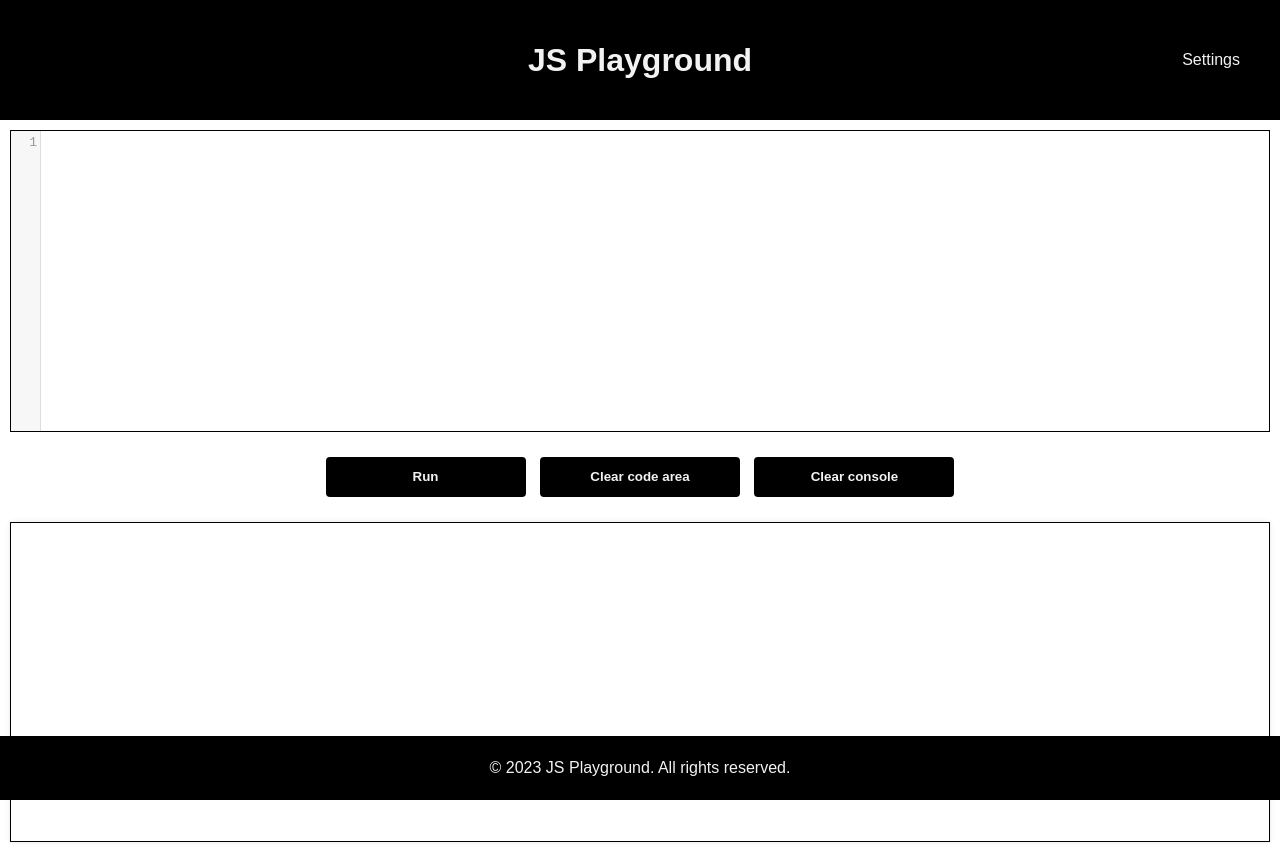
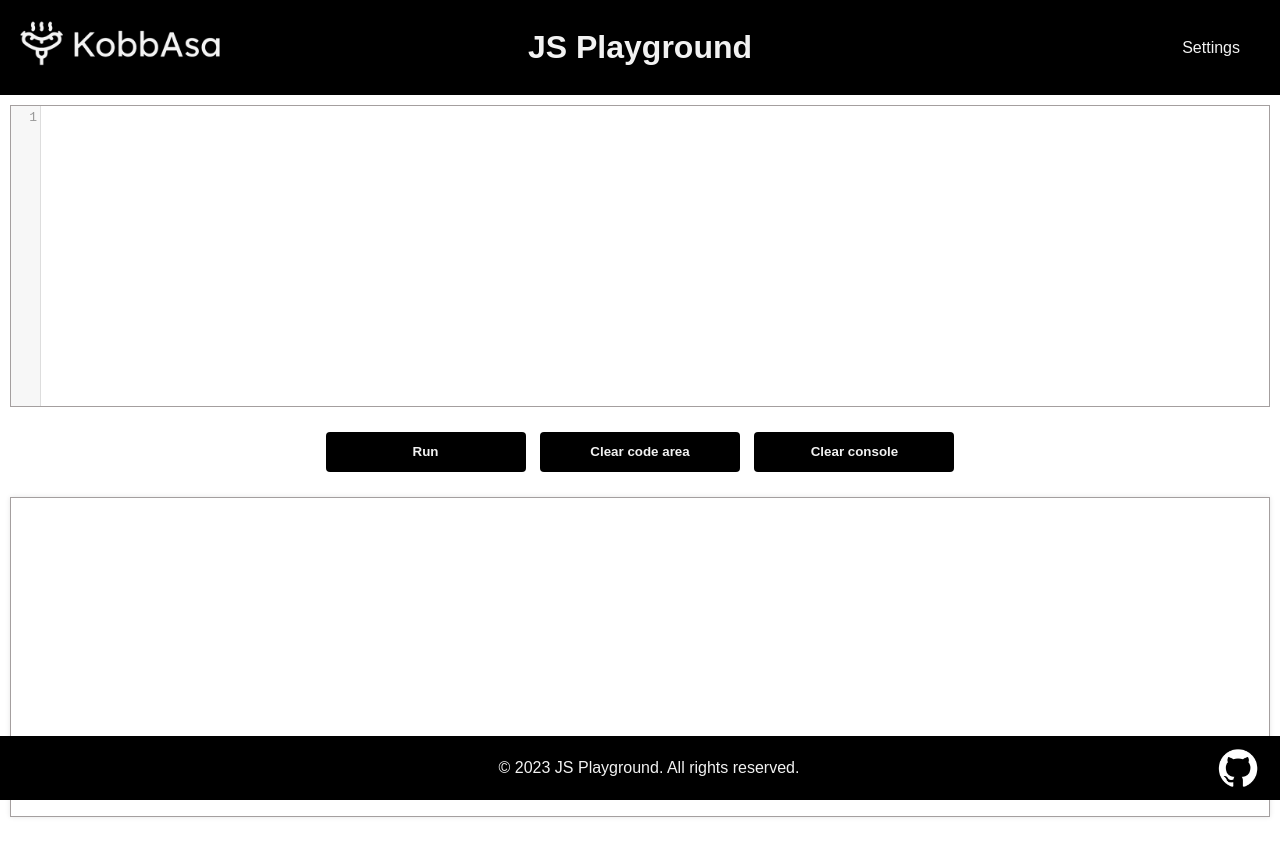
Before and after one commit to thebladehit/JSPlayground, a website: page src/front/index.html in a window 1280 px wide. After the commit the page ends 827 px from the top, so only its background shows below. Drawn offline with nearby package versions, Linux system fonts and the light colour scheme.

Commit message:
Added gitHub icon and refactored styles closes #19

```diff
--- a/src/front/index.html
+++ b/src/front/index.html
@@ -27,7 +27,7 @@
 <body>
 <header>
     <div class="logo-container">
-        <img src="logo.png" alt="logo">
+        <img src="/src/res/logo.png" alt="logo">
     </div>
     <div class="header-text">
         <h1>JS Playground</h1>
@@ -72,7 +72,11 @@
 <pre id="consoleArea"></pre>
 
 <footer>
-    © 2023 JS Playground. All rights reserved.
+    <div class="footer-spacer"></div>
+    <div class="footer-text"> © 2023 JS Playground. All rights reserved. </div>
+    <div class="footer-gitIcon">
+        <a href = "https://github.com/thebaldehit/JSPlayground/graphs/contributors"><img src="/src/res/ghtIcon.png" alt="ghtIcon"></a>
+    </div>
 </footer>
 <script src="script.js"></script>
 </body>
--- a/src/front/style.css
+++ b/src/front/style.css
@@ -11,7 +11,7 @@ header {
     display: flex;
     align-items: center;
     justify-content: space-between;
-    height: 100px;
+    height: 75px;
     position: relative;
 }
 
@@ -74,7 +74,7 @@ header img {
     width: calc(100% - 20px);
     padding: 10px;
     margin: 10px;
-    border: 1px solid black;
+    border: 1px solid #a49f9f;
     box-shadow: 0 0 5px rgba(0,0,0,0.1);
     overflow: auto;
     resize: none;
@@ -87,26 +87,11 @@ header img {
 
 .codeAreaContainer{
     margin: 10px;
-    border: 1px solid black;
+    border: 1px solid #a49f9f;
 }
 
 #consoleArea {
     height: 320px;
-}
-
-footer {
-    background-color: black;
-    color: #f2f2f2;
-    padding: 10px 20px;
-    text-align: center;
-    position: fixed;
-    bottom: 0;
-    height: 8vh;
-    width: 100%;
-    display: flex;
-    align-items: center;
-    justify-content: center;
-    box-sizing: border-box;
 }
 
 .button-container {
@@ -136,3 +121,32 @@ footer {
 .clrBtn:focus {
     opacity: .75;
 }
+
+footer {
+    background-color: black;
+    color: #f2f2f2;
+    padding: 10px 20px;
+    text-align: center;
+    position: fixed;
+    bottom: 0;
+    height: 8vh;
+    width: 100%;
+    display: flex;
+    align-items: center;
+    justify-content: flex-start;
+    box-sizing: border-box;
+}
+
+.footer-gitIcon{
+    height: 100%;
+    justify-self: end;
+    margin-left: -5%;
+}
+
+.footer-text{
+    flex-grow: 1;
+}
+
+.footer-gitIcon img{
+    height: 100%;
+}
```
Also changed, not shown: src/res/ghtIcon.png (added).
